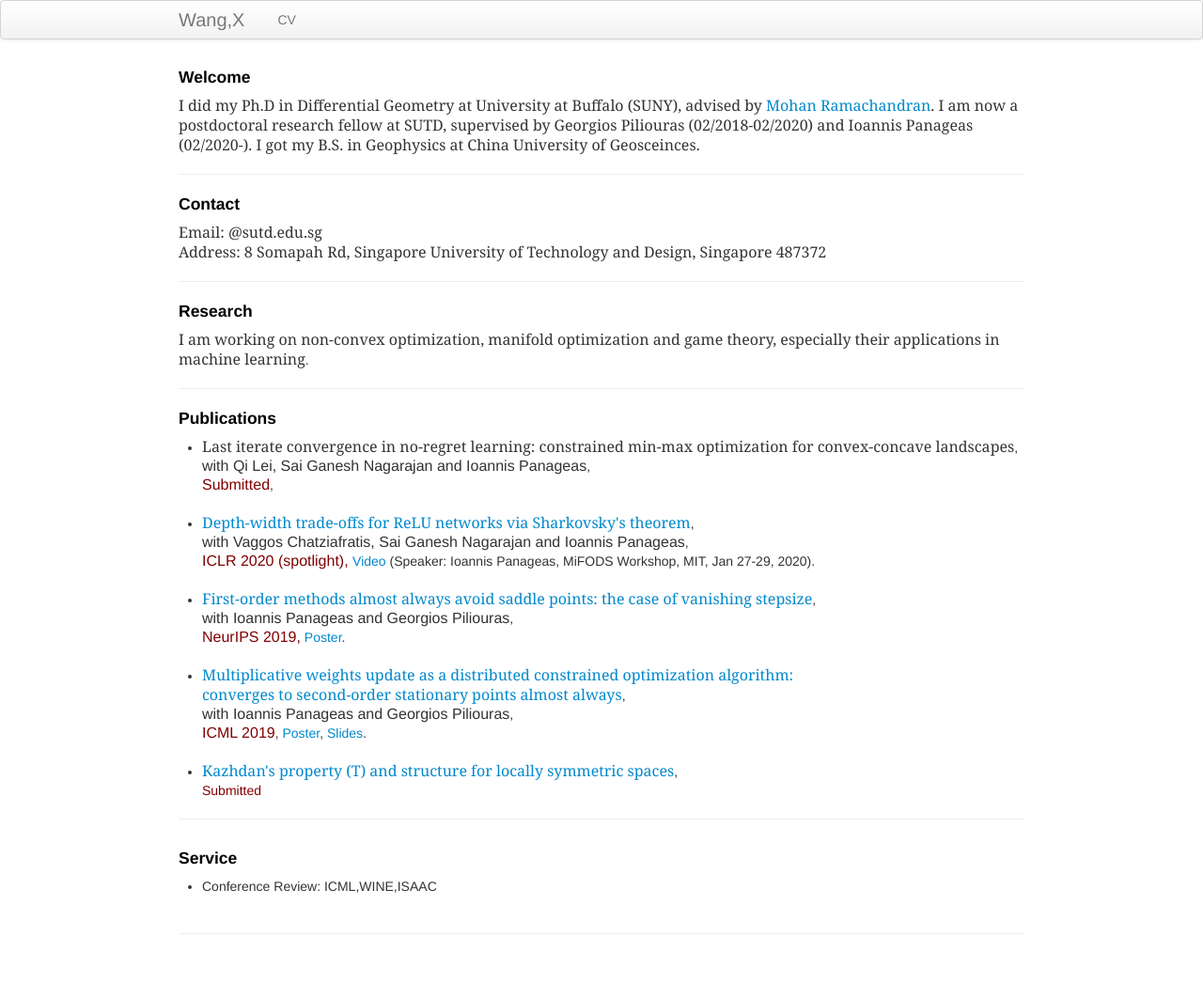
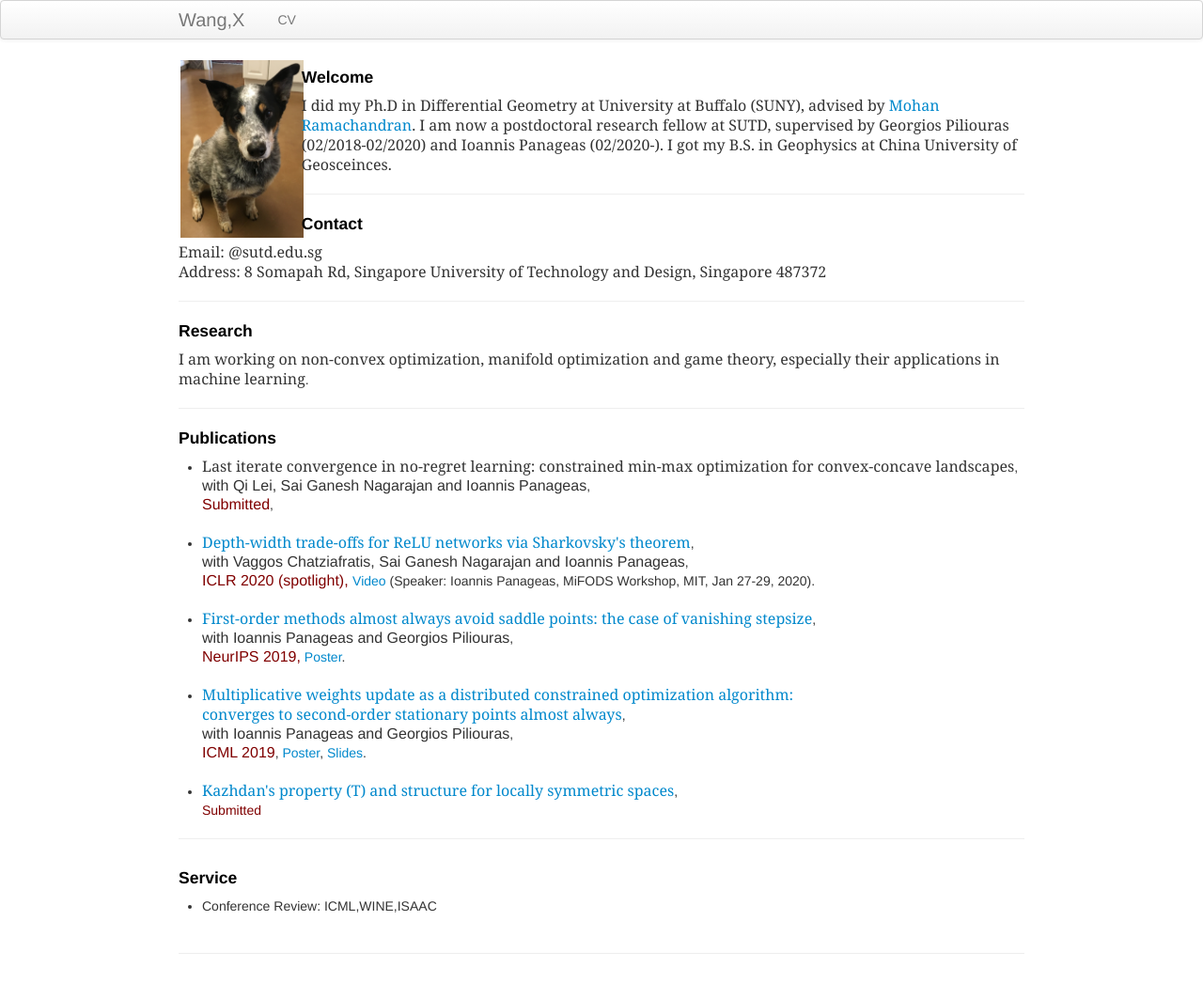
Before and after one commit to xiiaowang/xiiaowang.github.io, a Jekyll site: the page built from index.md, in a window 1280 px wide. Shown: the whole page at 94% size. Built offline with Jekyll 4.4.1, drawn with Linux system fonts in a browser that asks for light colours; before the commit the page ends 1025 px from its top, so only the background shows below that.

Commit message:
Update index.md

```diff
--- a/index.md
+++ b/index.md
@@ -4,6 +4,11 @@ title: X W
 description:
 keywords: machine learning, geometry
 ---
+   <div class="span2">
+        <a href="../assets/headshot.jpg">
+            <img src="../assets/headshot.jpg"
+                  title="Blue Ham" alt="Blue Ham"/></a>
+        </div>
 
 <div class="container1">
     <h4><a name="Welcome"></a>Welcome</h4>
```
